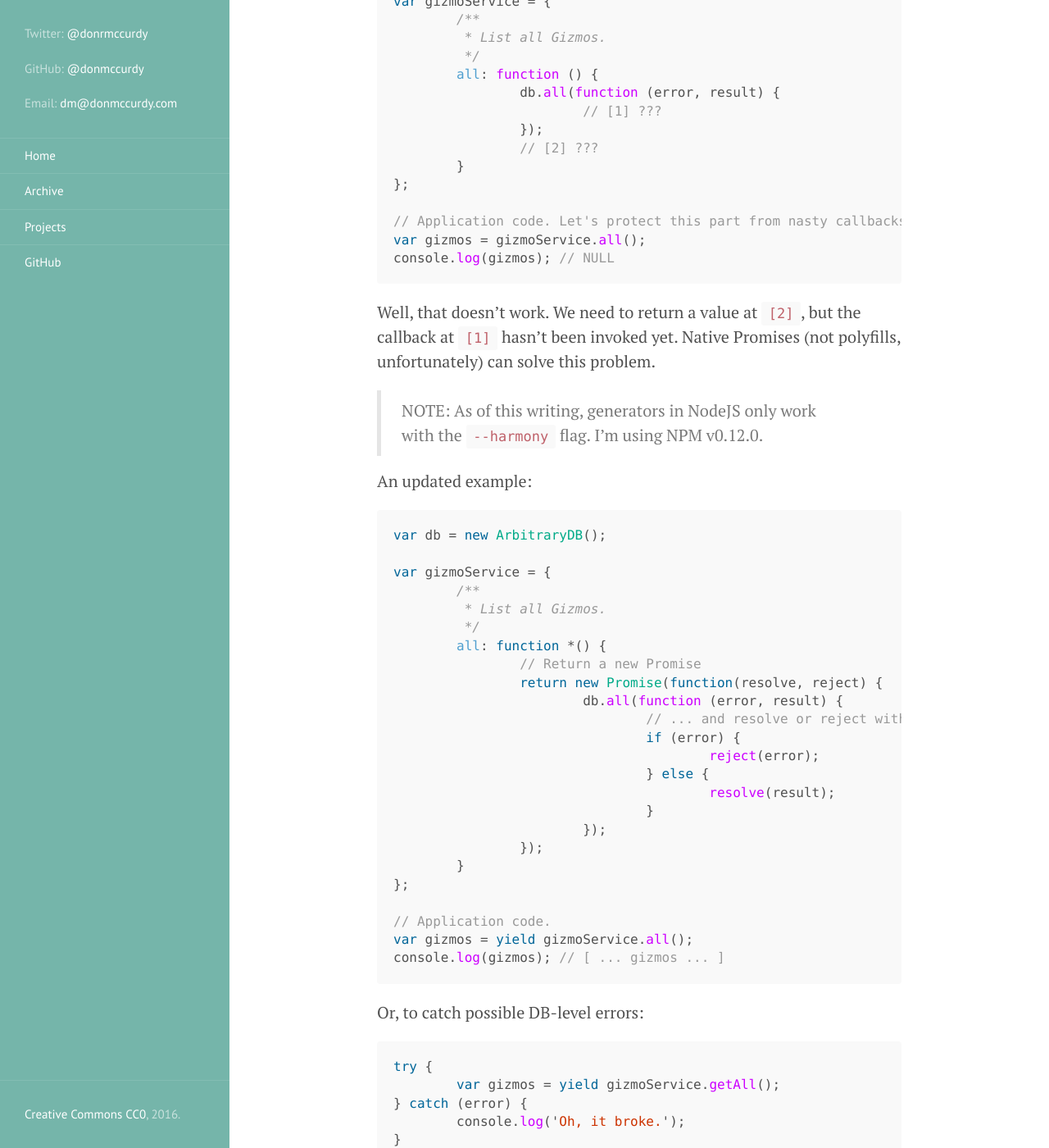
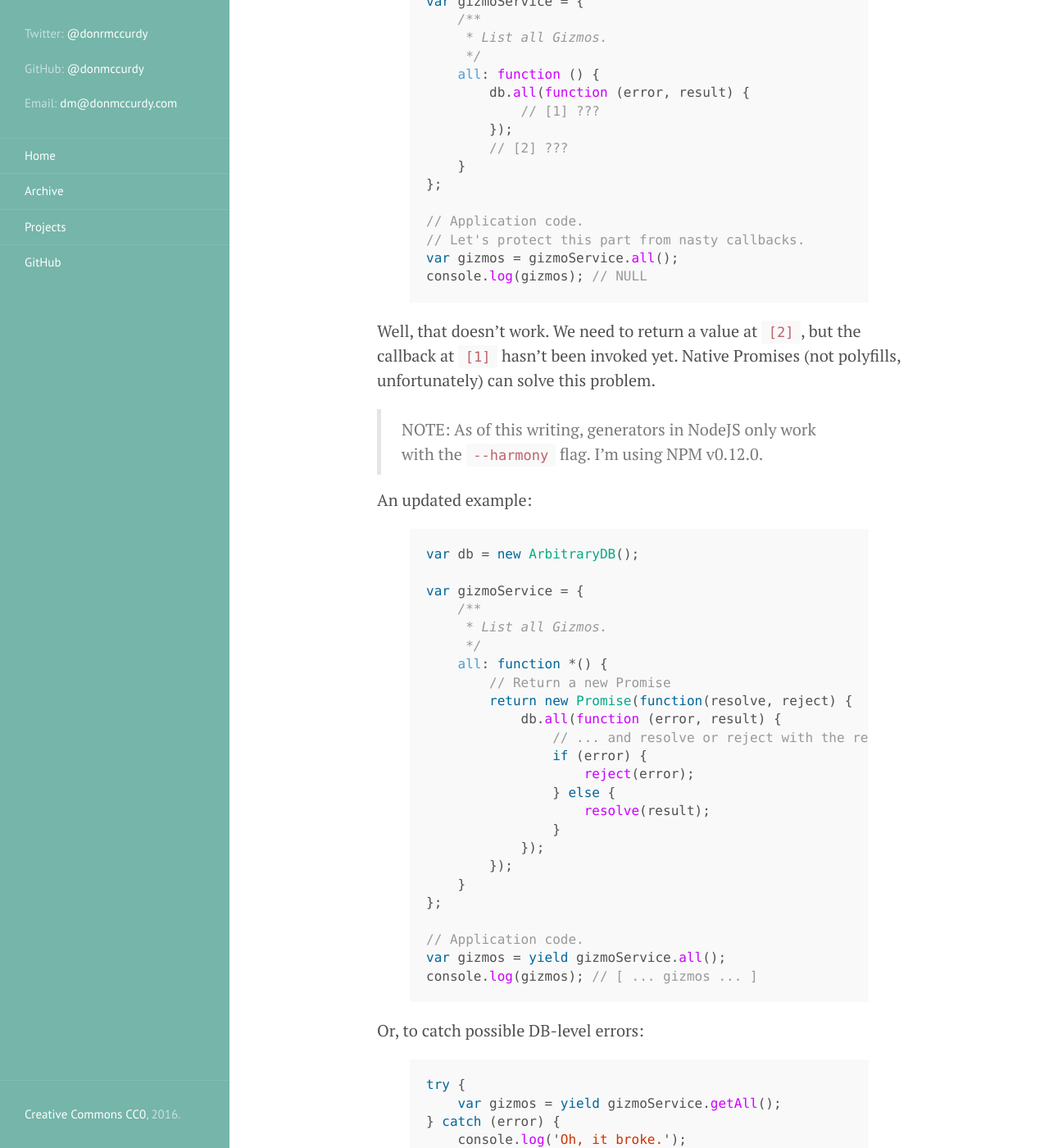
Before and after one commit to donmccurdy/blog, a Jekyll site: the page built from _posts/2015-08-07-es6-generators-with-callbacks.md, in a window 1280 px wide and 1400 px high, scrolled down 879 px. Shown: the whole window at 82% size. Built offline with Jekyll 4.4.1, drawn with Linux system fonts in a browser that asks for light colours; Markdown is read by kramdown in place of the engine named in the settings.

````diff
--- a/_config.yml
+++ b/_config.yml
@@ -1,6 +1,9 @@
 # Dependencies
-markdown:            redcarpet
-highlighter:         pygments
+markdown:            kramdown
+
+kramdown:
+  input: GFM
+  syntax_highlighter: pygments
 
 # Permalinks
 #
--- a/_posts/2015-08-07-es6-generators-with-callbacks.md
+++ b/_posts/2015-08-07-es6-generators-with-callbacks.md
@@ -14,25 +14,26 @@ I ran into this problem while trying out [Koa](http://koajs.com) (web framework,
 
 Here's a basic fetch-things-from-a-database example:
 
-```javascript
+{% highlight javascript %}
 var db = new ArbitraryDB();
 
 var gizmoService = {
-	/**
-	 * List all Gizmos.
-	 */
-	all: function () {
-		db.all(function (error, result) {
-			// [1] ???
-		});
-		// [2] ???
-	}
+    /**
+     * List all Gizmos.
+     */
+    all: function () {
+        db.all(function (error, result) {
+            // [1] ???
+        });
+        // [2] ???
+    }
 };
 
-// Application code. Let's protect this part from nasty callbacks.
+// Application code.
+// Let's protect this part from nasty callbacks.
 var gizmos = gizmoService.all();
 console.log(gizmos); // NULL
-```
+{% endhighlight %}
 
 Well, that doesn't work. We need to return a value at `[2]`, but the callback at `[1]` hasn't been invoked yet. Native Promises (not polyfills, unfortunately) can solve this problem.
 
@@ -40,41 +41,41 @@ Well, that doesn't work. We need to return a value at `[2]`, but the callback at
 
 An updated example:
 
-```javascript
+{% highlight javascript %}
 var db = new ArbitraryDB();
 
 var gizmoService = {
-	/**
-	 * List all Gizmos.
-	 */
-	all: function *() {
-		// Return a new Promise
-		return new Promise(function(resolve, reject) {
-			db.all(function (error, result) {
-				// ... and resolve or reject with callback result.
-				if (error) {
-					reject(error);
-				} else {
-					resolve(result);
-				}
-			});
-		});
-	}
+    /**
+     * List all Gizmos.
+     */
+    all: function *() {
+        // Return a new Promise
+        return new Promise(function(resolve, reject) {
+            db.all(function (error, result) {
+                // ... and resolve or reject with the result.
+                if (error) {
+                    reject(error);
+                } else {
+                    resolve(result);
+                }
+            });
+        });
+    }
 };
 
 // Application code.
 var gizmos = yield gizmoService.all();
 console.log(gizmos); // [ ... gizmos ... ]
-```
+{% endhighlight %}
 
 Or, to catch possible DB-level errors:
 
-```javascript
+{% highlight javascript %}
 try {
-	var gizmos = yield gizmoService.getAll();
+    var gizmos = yield gizmoService.getAll();
 } catch (error) {
-	console.log('Oh, it broke.');
+    console.log('Oh, it broke.');
 }
-```
+{% endhighlight %}
 
 And that's it! The rest of your application can continue without worrying about the callbacks tucked away in a dependency.
````
Also changed, not shown: _posts/2015-05-14-grayscale-bookmarklet.md (+5 -4 lines).
